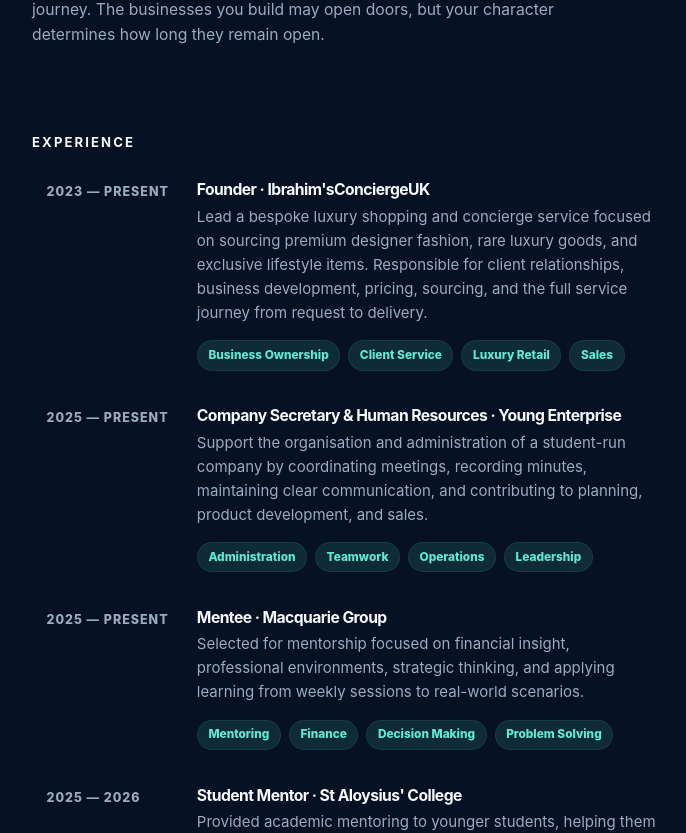
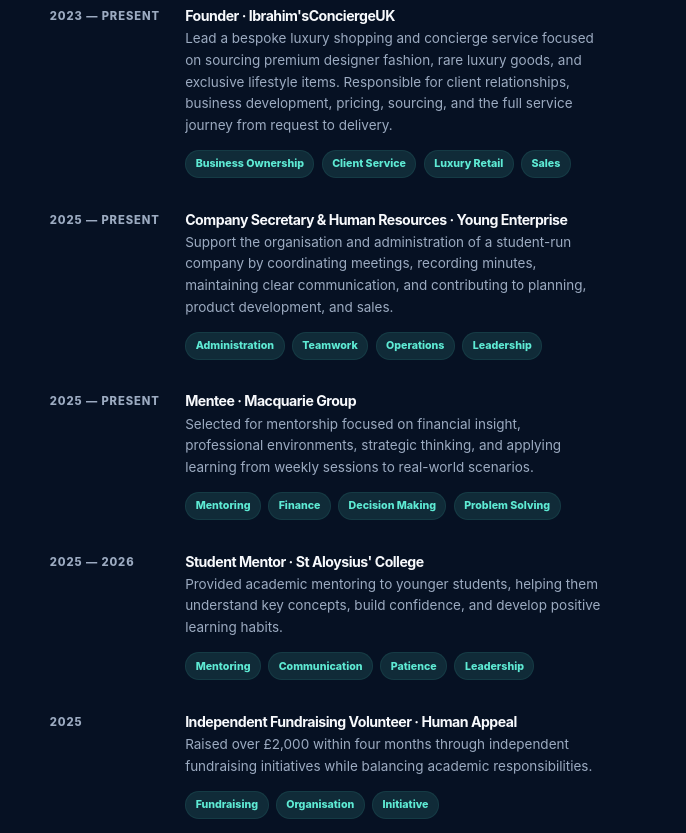
Before and after one commit to ibrahimmusallam10/Ibrahim-sConciergeUK, a React (Vite) app: page / in a window 1280 px wide. Shown: the part 1549-2382 px from the top of the page, without its empty margins (560-1246 px from the left). Built offline with nearby package versions, Linux system fonts and the light colour scheme.

Commit message:
Preview zoomed out layout

```diff
--- a/src/styles.css
+++ b/src/styles.css
@@ -21,6 +21,7 @@
 body {
   margin: 0;
   min-height: 100vh;
+  zoom: 0.9;
   color: var(--text);
   background: var(--bg);
   font-family: Inter, "Segoe UI", Arial, sans-serif;
@@ -453,6 +454,10 @@
 }
 
 @media (max-width: 920px) {
+  body {
+    zoom: 1;
+  }
+
   .site-shell {
     display: block;
     width: min(760px, calc(100% - 2rem));
```
